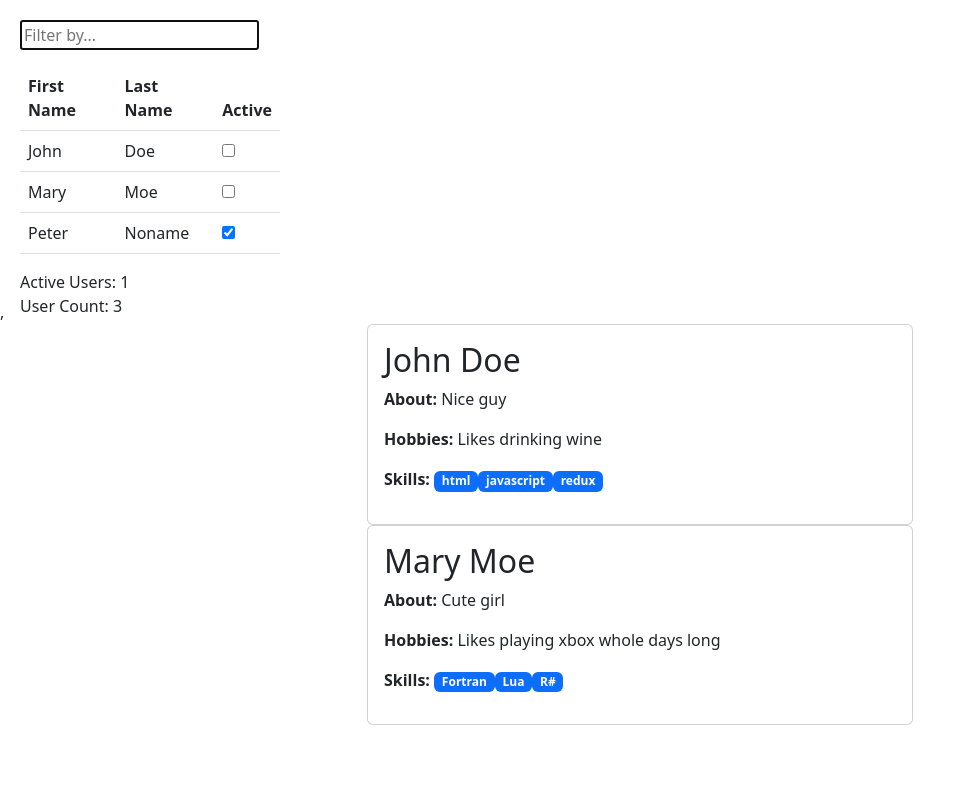
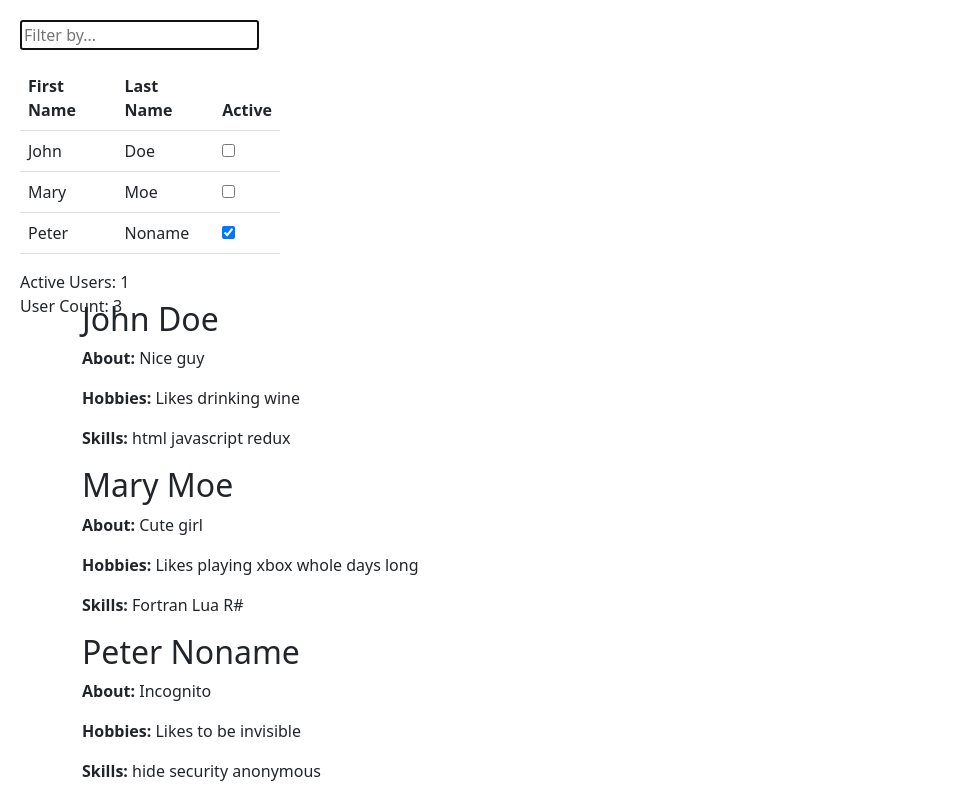
Before and after one commit to nevmaks/practice05, a React (Create React App) app: page / in a window 1280 px wide. Shown: the whole page, without its empty margins (0-975 px from the left). Built offline with nearby package versions, Linux system fonts and the light colour scheme.

Commit message:
Changed UI components

```diff
--- a/src/App.js
+++ b/src/App.js
@@ -7,13 +7,13 @@ import {SummaryActive, SummaryUsers} from "./summaries";
 
 function App() {
     return (
-        <React.Fragment>
+        <>
             <GridComponent>
                 <SummaryActive />
                 <SummaryUsers />
-            </GridComponent>,
+            </GridComponent>
             <UserDetails />
-        </React.Fragment>
+        </>
     );
 }
 
--- a/src/grid.js
+++ b/src/grid.js
@@ -2,9 +2,9 @@ import PropTypes from "prop-types";
 import React, {cloneElement, memo, useCallback, useEffect, useRef, useState} from "react";
 
 const dataSource = [
-    {firstName: "John", lastName: "Doe", active: false},
-    {firstName: "Mary", lastName: "Moe", active: false},
-    {firstName: "Peter", lastName: "Noname", active: true}
+    {id: 1, firstName: "John", lastName: "Doe", active: false},
+    {id: 2, firstName: "Mary", lastName: "Moe", active: false},
+    {id: 3, firstName: "Peter", lastName: "Noname", active: true}
 ];
 
 function GridRecord ({record, toggleActive, index}) {
@@ -21,6 +21,7 @@ const MemoGridRecord = memo(GridRecord);
 
 GridRecord.propTypes = {
     record: PropTypes.shape({
+        id: PropTypes.number.isRequired,
         firstName: PropTypes.string.isRequired,
         lastName: PropTypes.string.isRequired,
         active: PropTypes.bool.isRequired
@@ -42,10 +43,8 @@ export default function GridComponent({children}) {
 
     function toggleActive(index) {
         dataSource[index] = { ...dataSource[index], active: !dataSource[index].active };
-        setRecords([...records]);
+        setRecords([...dataSource]);
     }
-
-    const toggle = useCallback(toggleActive, []);
 
     function handleFilterChange(e) {
         let value = e.target.value;
@@ -55,6 +54,8 @@ export default function GridComponent({children}) {
             )
         );
     }
+
+    const toggle = useCallback(toggleActive,[]);
 
     let recordsGrid = records.map((record, index) => {
         return <MemoGridRecord record={record} key={index} index={index} toggleActive={ toggle } />
@@ -77,8 +78,9 @@ export default function GridComponent({children}) {
                 {recordsGrid}
                 </tbody>
             </table>
-            <div>{ children[0] && cloneElement( children[0], { records: records })}</div>
-            <div>{ children[1] && cloneElement( children[1], { records: records })}</div>
+            <div>
+                {React.Children.map(children, (child) => cloneElement(child, { records: records }))}
+            </div>
         </div>
     );
 }
--- a/src/user-details.js
+++ b/src/user-details.js
@@ -1,45 +1,52 @@
 import React, {useState} from "react";
-import {Badge, Card, Col, Container, Row,} from "react-bootstrap";
 
-const detailsRecords = [{
+const detailsRecords = [
+    {
         id: 1,
         name: "John Doe",
         about: "Nice guy",
         hobby: "Likes drinking wine",
         skills: ["html", "javascript", "redux"]
-},{
+    },
+    {
         id: 2,
         name: "Mary Moe",
         about: "Cute girl",
         hobby: "Likes playing xbox whole days long",
         skills: ["Fortran", "Lua", "R#"]
-}];
+    },
+    {
+        id: 3,
+        name: "Peter Noname",
+        about: "Incognito",
+        hobby: "Likes to be invisible",
+        skills: ["hide","security","anonymous"]
+    }
+];
 
 
 function UserDetail({user}) {
     return (
-        <Container>
-            <Row>
-                <Col md={{span:"8", offset:"2"}} lg={{span:"6", offset:"3"}}>
-                    <Card>
-                        <Card.Body>
-                            <Col sm={"12"}>
-                                <Col xs={"12"} sm={"8"}>
+        <div className="container">
+            <div className="row">
+                <div className="col-md-offset-2 col-md-8 col-lg-offset-3 col-lg-6">
+                    <div className="well profile">
+                        <div className="col-sm-12">
+                            <div className="col-xs-12 col-sm-8">
                                 <h2>{user.name}</h2>
                                 <p><strong>About: </strong>{user.about}</p>
                                 <p><strong>Hobbies: </strong>{user.hobby}</p>
                                 <p><strong>Skills: </strong>
                                     {user.skills.map((s, i) => (
-                                            <Badge key={i}>{s}</Badge>
+                                        <span className="tags" key={i}>{s}&nbsp;</span>
                                     ))}
                                 </p>
-                                </Col>
-                            </Col>
-                        </Card.Body>
-                    </Card>
-                </Col>
-            </Row>
-        </Container>
+                            </div>
+                        </div>
+                    </div>
+                </div>
+            </div>
+        </div>
     );
 }
 
@@ -48,7 +55,9 @@ export default function UserDetails() {
 
     return (
         <div>
-            {details.map((user, index) => <UserDetail key={index} user={user}/>)}
+            {details.map((user, index) =>
+                <UserDetail key={index} user={user}/>
+            )}
         </div>
     );
 }
```
Lines whose indentation alone changed are shown as unchanged.
